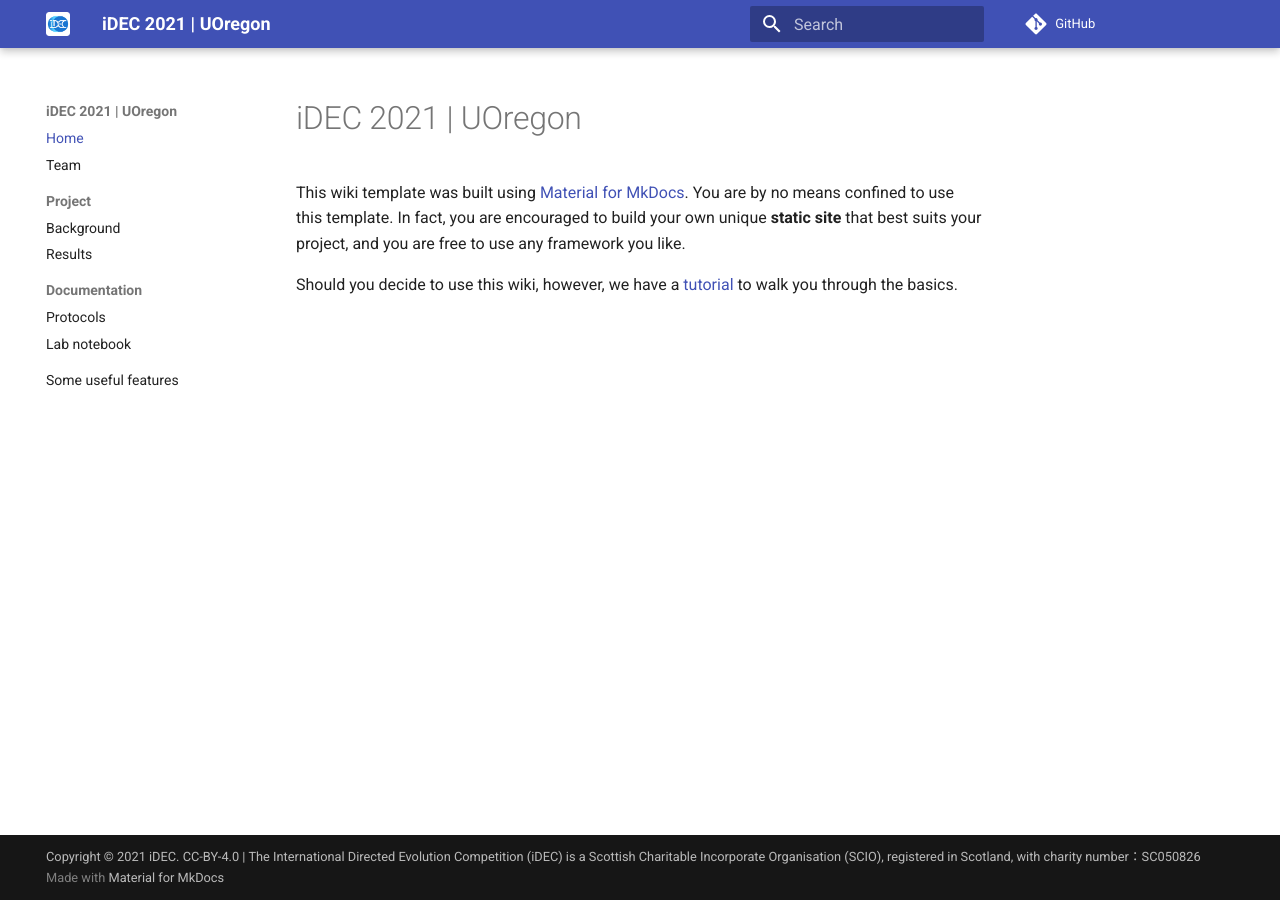
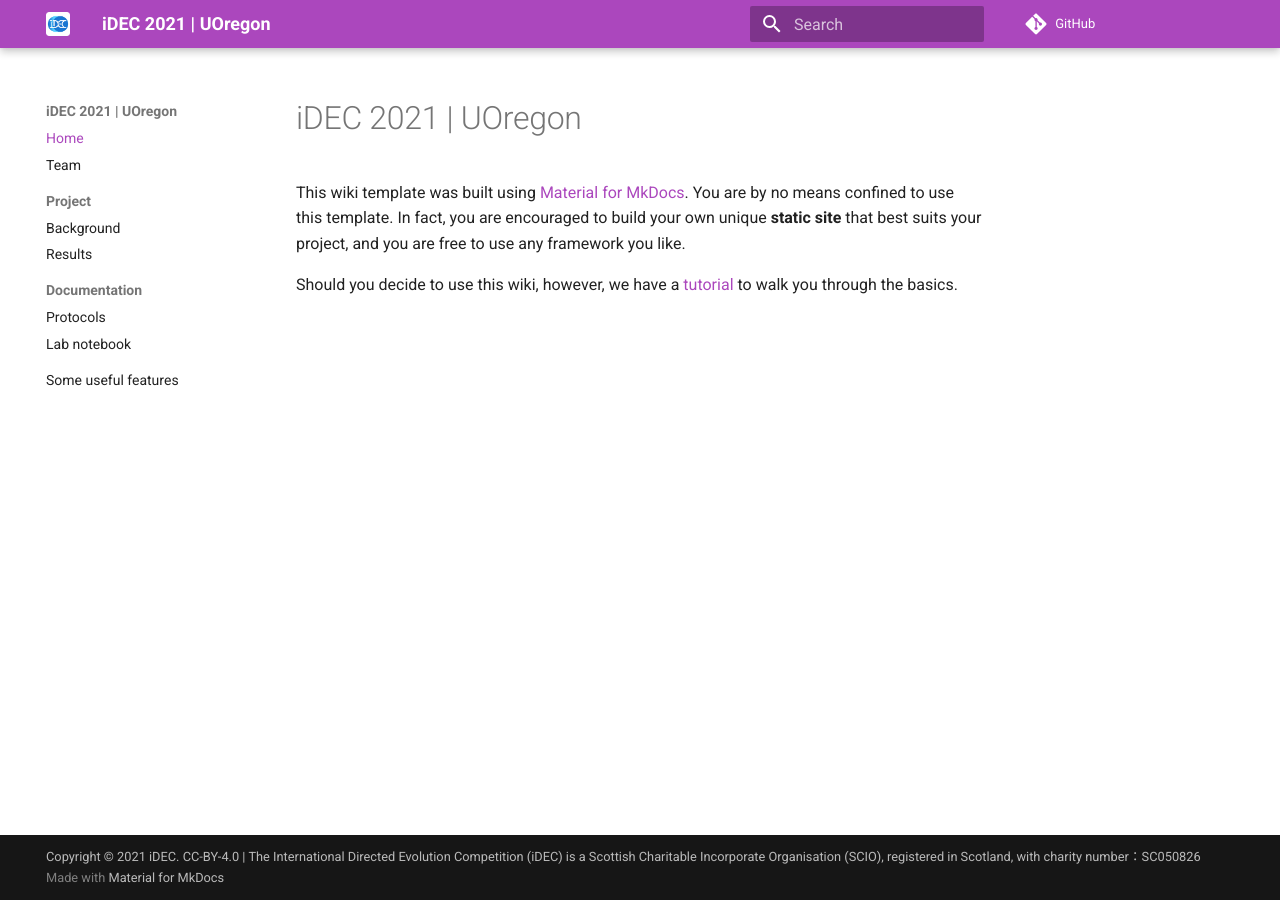
Before and after one commit to idec2021/UOregon, an MkDocs documentation site: the page built from docs/index.md, in a window 1280 px wide. Built offline with MkDocs 1.6.1 and Material for MkDocs 9.7.7, drawn with Linux system fonts in a browser that asks for light colours; comment, search, counter and statistics services are not loaded.

Commit message:
Update mkdocs.yml

```diff
--- a/mkdocs.yml
+++ b/mkdocs.yml
@@ -6,8 +6,8 @@ theme:
   favicon: img/idec-wiki-logo.png
 
   palette:
-    primary: purple amethyst
-    accent: light slate blue
+    primary: purple
+    accent: blue
 
   features:
     - navigation.sections
```
